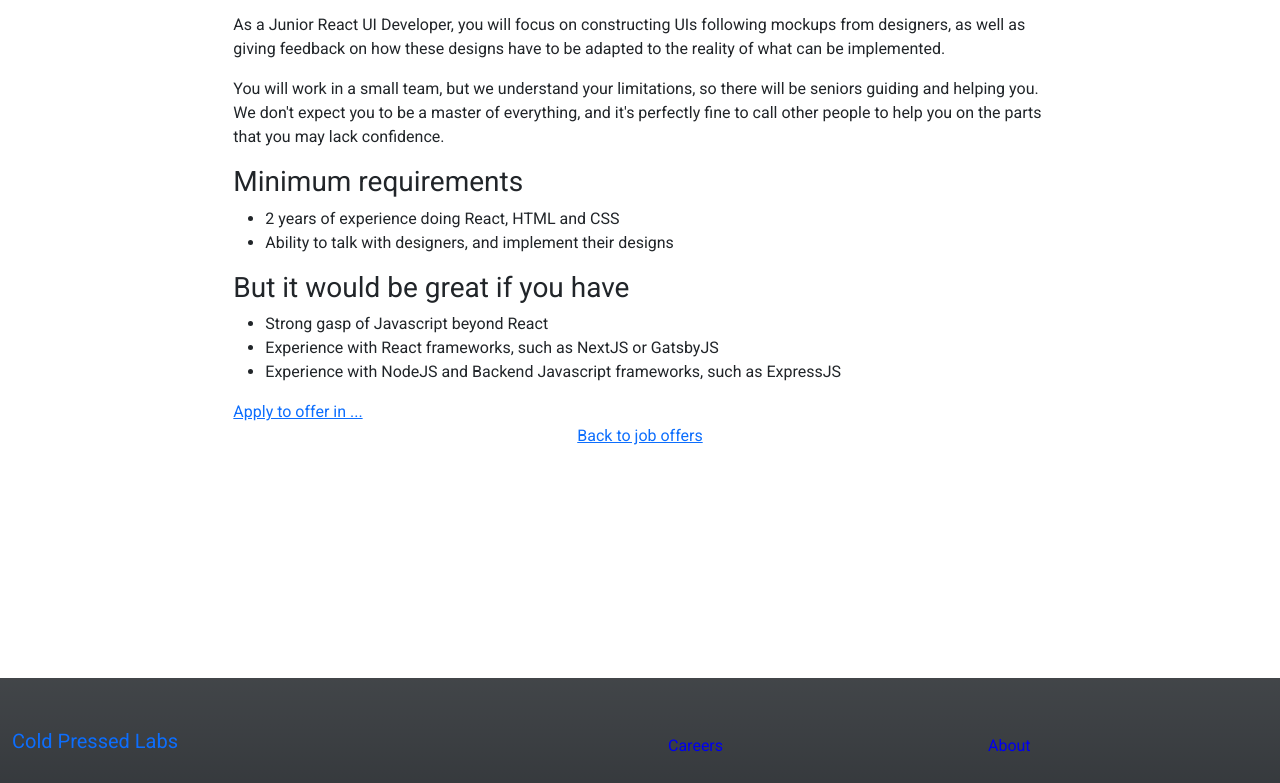
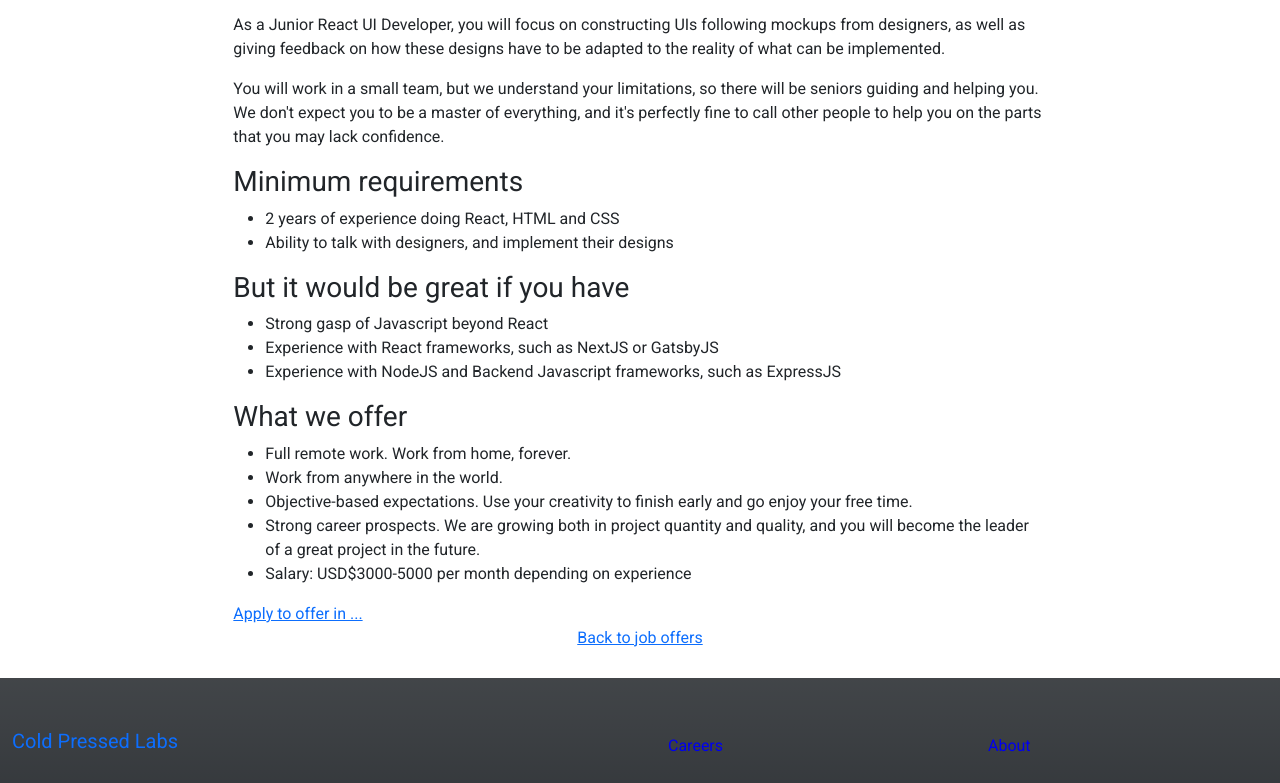
Before and after one commit to ColdPressedLabs/coldpressedlabs.io, a Gatsby site: page /careers/react-junior in a window 1280 px wide. Shown: the part 428-1211 px from the top of the page. Built offline with nearby package versions, Linux system fonts and the light colour scheme; Gatsby itself is replaced by a stand-in of ours.

Commit message:
Job offer

```diff
--- a/src/pages/careers/react-junior.js
+++ b/src/pages/careers/react-junior.js
@@ -35,6 +35,14 @@ const IndexPage = () => {
                 <li>Experience with React frameworks, such as NextJS or GatsbyJS</li>
                 <li>Experience with NodeJS and Backend Javascript frameworks, such as ExpressJS</li>
               </ul>
+              <h3>What we offer</h3>
+              <ul>
+                <li>Full remote work. Work from home, forever.</li>
+                <li>Work from anywhere in the world.</li>
+                <li>Objective-based expectations. Use your creativity to finish early and go enjoy your free time.</li>
+                <li>Strong career prospects. We are growing both in project quantity and quality, and you will become the leader of a great project in the future.</li>
+                <li>Salary: USD$3000-5000 per month depending on experience</li>
+              </ul>
 
               <Link to="Apply URL">Apply to offer in ...</Link>
               <div className="container text-center">
```
